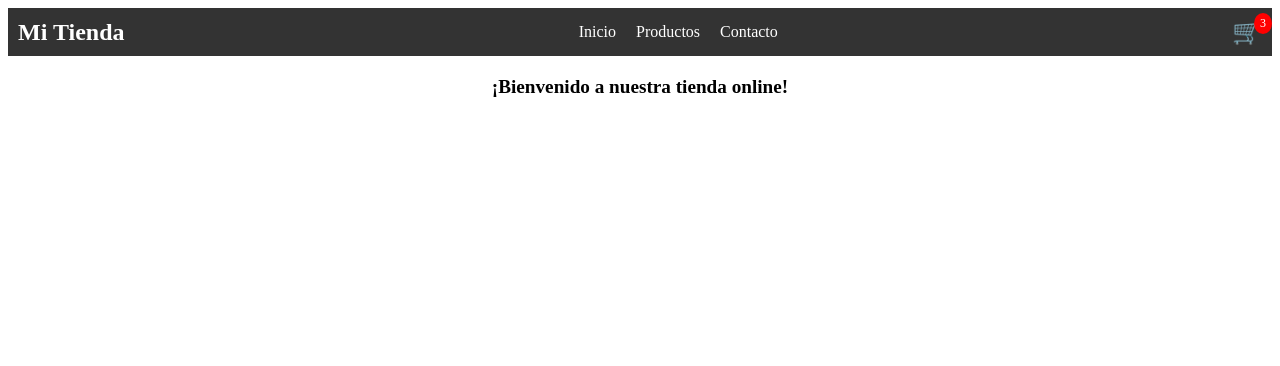
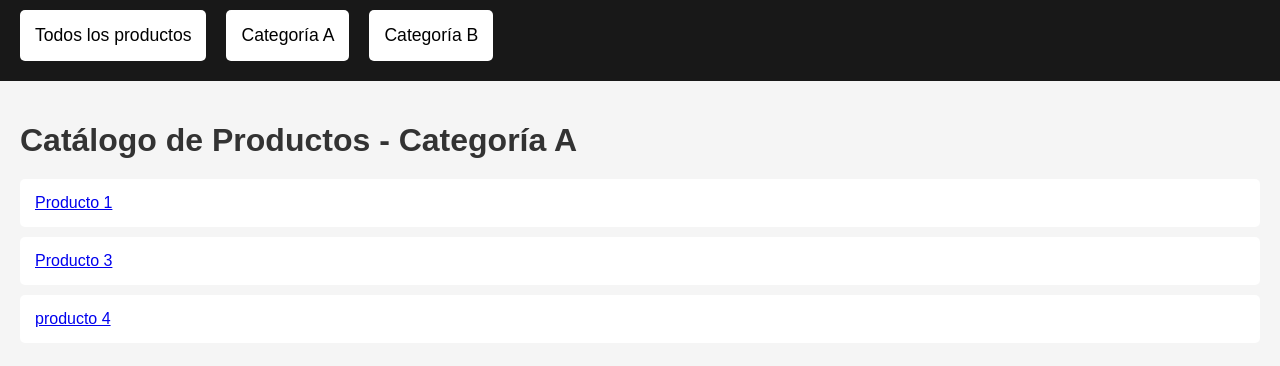
Before and after one commit to ReportFuco/ProyectoFinalFranciscoArancibia, a React (Vite) app: page /category/A in a window 1280 px wide. Shown: the top 366 px of the page. Built offline with nearby package versions, Linux system fonts and the light colour scheme.

Commit message:
"implementación de 'react-router-dom'"

```diff
--- a/package.json
+++ b/package.json
@@ -11,7 +11,8 @@
   },
   "dependencies": {
     "react": "^18.3.1",
-    "react-dom": "^18.3.1"
+    "react-dom": "^18.3.1",
+    "react-router-dom": "^7.2.0"
   },
   "devDependencies": {
     "@eslint/js": "^9.17.0",
--- a/src/App.css
+++ b/src/App.css
@@ -1,45 +1,102 @@
-
-.navbar {
-  display: flex;
-  justify-content: space-between;
-  align-items: center;
-  padding: 10px;
-  background-color: #333;
-  color: white;
+body {
+  margin: 0;
+  font-family: Arial, sans-serif;
+  background-color: #f5f5f5;
 }
 
-.navbar h1 {
-  margin: 0;
+/* Barra de navegación */
+nav {
+  background-color: #181818;
+  padding: 10px 20px;
 }
 
-.nav-links a {
-  color: white;
-  margin: 0 10px;
-  text-decoration: none;
+nav ul {
+  list-style: none;
+  display: flex;
+  gap: 20px;
+  margin: 0;
+  padding: 0;
 }
 
-.nav-links a:hover {
+nav ul li a {
+  color: black;
+  text-decoration: none;
+  font-size: 1.1em;
+}
+
+nav ul li a:hover {
   text-decoration: underline;
 }
 
-.cart-widget {
-  position: relative;
-  font-size: 1.5rem;
+/* Contenedor principal */
+.container {
+  padding: 20px;
 }
 
-.cart-badge {
-  background-color: red;
-  color: white;
-  border-radius: 50%;
-  padding: 3px 6px;
-  font-size: 12px;
-  position: absolute;
-  top: -5px;
-  right: -10px;
+/* Títulos */
+h1 {
+  color: #333;
+  margin-bottom: 20px;
 }
 
-.item-list-container {
+/* Listados de productos */
+ul {
+  list-style: none;
+  padding: 0;
+}
+
+ul li {
+  background-color: #fff;
+  margin-bottom: 10px;
+  padding: 15px;
+  border-radius: 5px;
+  transition: transform 0.2s;
+}
+
+ul li:hover {
+  transform: scale(1.02);
+}
+
+/* Vista de detalle del producto */
+.item-detail {
+  background-color: #fff;
+  padding: 20px;
+  border-radius: 5px;
+}
+
+.item-detail p {
+  margin: 10px 0;
+}
+
+/* Botones y contador */
+button {
+  background-color: #333;
+  color: white;
+  border: none;
+  padding: 5px 10px;
+  cursor: pointer;
+  border-radius: 3px;
+  font-size: 1em;
+}
+
+button:hover {
+  background-color: #555;
+}
+
+.item-count {
+  display: flex;
+  align-items: center;
+  margin-top: 10px;
+}
+
+.item-count button {
+  margin: 0 5px;
+}
+
+/* Página 404 */
+.not-found {
   text-align: center;
-  margin-top: 20px;
-  font-size: 1.2rem;
+  margin-top: 50px;
+  font-size: 1.5em;
+  color: #555;
 }
--- a/src/App.jsx
+++ b/src/App.jsx
@@ -1,12 +1,29 @@
-import NavBar from "./components/NatBar";
-import ItemListContainer from "./components/ItemListContainer";
+import React from 'react';
+import { BrowserRouter, Routes, Route, Link } from 'react-router-dom';
+import './App.css'; // Importa el archivo de estilos
+import ItemListContainer from './components/ItemListContainer';
+import ItemDetailContainer from './components/ItemDetailContainer';
+import NotFound from './components/NotFound';
 
 function App() {
   return (
-    <div>
-      <NavBar />
-      <ItemListContainer greeting="¡Bienvenido a nuestra tienda online!" />
-    </div>
+    <BrowserRouter>
+      <nav>
+        <ul>
+          <li><Link to="/">Todos los productos</Link></li>
+          <li><Link to="/category/A">Categoría A</Link></li>
+          <li><Link to="/category/B">Categoría B</Link></li>
+        </ul>
+      </nav>
+      <div className="container">
+        <Routes>
+          <Route path="/" element={<ItemListContainer />} />
+          <Route path="/category/:categoryId" element={<ItemListContainer />} />
+          <Route path="/item/:id" element={<ItemDetailContainer />} />
+          <Route path="*" element={<NotFound />} />
+        </Routes>
+      </div>
+    </BrowserRouter>
   );
 }
 
--- a/src/components/CartWidget.jsx
+++ /dev/null
@@ -1,11 +0,0 @@
-import "../App.css";
-
-const CartWidget = () => {
-  return (
-    <div className="cart-widget">
-      🛒 <span className="cart-badge">3</span>
-    </div>
-  );
-};
-
-export default CartWidget;
--- /dev/null
+++ b/src/components/ItemCount.jsx
@@ -0,0 +1,23 @@
+import React, { useState } from 'react';
+
+function ItemCount({ initial = 1, stock }) {
+  const [count, setCount] = useState(initial);
+
+  const increment = () => {
+    if (count < stock) setCount(count + 1);
+  };
+
+  const decrement = () => {
+    if (count > 1) setCount(count - 1);
+  };
+
+  return (
+    <div>
+      <button onClick={decrement}>-</button>
+      <span style={{ margin: '0 10px' }}>{count}</span>
+      <button onClick={increment}>+</button>
+    </div>
+  );
+}
+
+export default ItemCount;
--- /dev/null
+++ b/src/components/ItemDetailContainer.jsx
@@ -0,0 +1,49 @@
+import React, { useEffect, useState } from 'react';
+import { useParams } from 'react-router-dom';
+import ItemCount from './ItemCount'; // Componente para controlar la cantidad
+
+// Simulación de datos de productos
+const productosMock = [
+  { id: '1', nombre: 'Producto 1', descripcion: 'Descripción del producto 1', stock: 10 },
+  { id: '2', nombre: 'Producto 2', descripcion: 'Descripción del producto 2', stock: 5 },
+  { id: '3', nombre: 'Producto 3', descripcion: 'Descripción del producto 3', stock: 8 },
+];
+
+const fetchProduct = (id) => {
+  return new Promise((resolve, reject) => {
+    setTimeout(() => {
+      const producto = productosMock.find(prod => prod.id === id);
+      if (producto) {
+        resolve(producto);
+      } else {
+        reject('Producto no encontrado');
+      }
+    }, 1000);
+  });
+};
+
+function ItemDetailContainer() {
+  const [producto, setProducto] = useState(null);
+  const [error, setError] = useState(null);
+  const { id } = useParams();
+
+  useEffect(() => {
+    fetchProduct(id)
+      .then(data => setProducto(data))
+      .catch(err => setError(err));
+  }, [id]);
+
+  if (error) return <div>{error}</div>;
+  if (!producto) return <div>Cargando...</div>;
+
+  return (
+    <div>
+      <h1>{producto.nombre}</h1>
+      <p>{producto.descripcion}</p>
+      <p>Stock: {producto.stock}</p>
+      <ItemCount stock={producto.stock} initial={1} />
+    </div>
+  );
+}
+
+export default ItemDetailContainer;
--- a/src/components/ItemListContainer.jsx
+++ b/src/components/ItemListContainer.jsx
@@ -1,7 +1,52 @@
-import "../App.css";
+import React, { useEffect, useState } from 'react';
+import { useParams, Link } from 'react-router-dom';
 
-const ItemListContainer = ({ greeting }) => {
-  return <h2 className="item-list-container">{greeting}</h2>;
+
+const productosMock = [
+  { id: '1', nombre: 'Producto 1', categoria: 'A' },
+  { id: '2', nombre: 'Producto 2', categoria: 'B' },
+  { id: '3', nombre: 'Producto 3', categoria: 'A' },
+  { id: '4', nombre: 'producto 4', categoria: 'A' },
+];
+
+// Función que simula una llamada asíncrona a una API
+const fetchProducts = (categoria) => {
+  return new Promise((resolve) => {
+    setTimeout(() => {
+      if (categoria) {
+        resolve(productosMock.filter(prod => prod.categoria === categoria));
+      } else {
+        resolve(productosMock);
+      }
+    }, 1000); // Simula un retardo de 1 segundo
+  });
 };
 
+function ItemListContainer() {
+  const [productos, setProductos] = useState([]);
+  const { categoryId } = useParams();
+
+  useEffect(() => {
+    fetchProducts(categoryId).then(data => {
+      setProductos(data);
+    });
+  }, [categoryId]);
+
+  return (
+    <div>
+      <h1>
+        Catálogo de Productos {categoryId && `- Categoría ${categoryId}`}
+      </h1>
+      <ul>
+        {productos.map(prod => (
+          <li key={prod.id}>
+            {/* Enlace al detalle del producto */}
+            <Link to={`/item/${prod.id}`}>{prod.nombre}</Link>
+          </li>
+        ))}
+      </ul>
+    </div>
+  );
+}
+
 export default ItemListContainer;
--- a/src/components/NatBar.jsx
+++ /dev/null
@@ -1,18 +0,0 @@
-import "../App.css";
-import CartWidget from "./CartWidget";
-
-const NavBar = () => {
-  return (
-    <nav className="navbar">
-      <h1>Mi Tienda</h1>
-      <div className="nav-links">
-        <a href="#">Inicio</a>
-        <a href="#">Productos</a>
-        <a href="#">Contacto</a>
-      </div>
-      <CartWidget />
-    </nav>
-  );
-};
-
-export default NavBar;
--- /dev/null
+++ b/src/components/NotFound.jsx
@@ -0,0 +1,7 @@
+import React from 'react';
+
+function NotFound() {
+  return <h1>Error 404: Página no encontrada</h1>;
+}
+
+export default NotFound;
```
Also changed, not shown: 1 other file (tests, documents, lock files or other folders).
